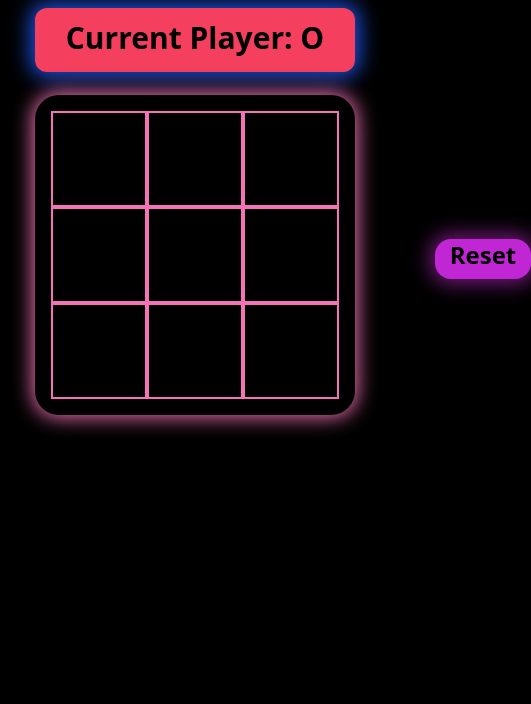
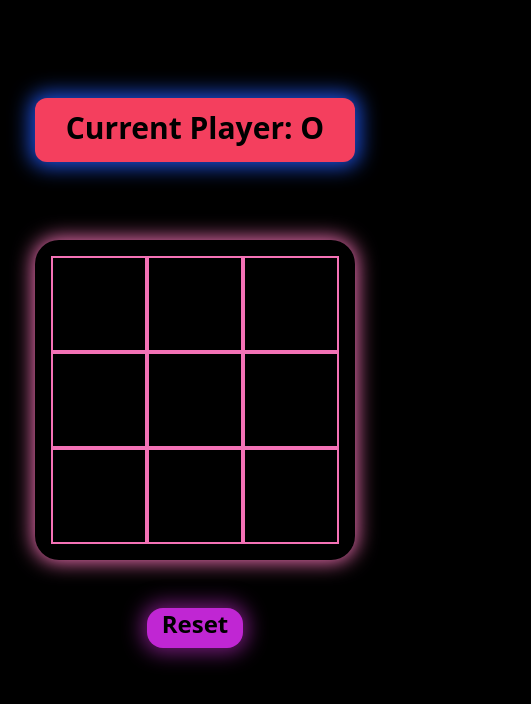
Before and after one commit to chaitanyaBytes/Tic-Tac-Toe, a React (Vite) app: page /Game in a window 390 px wide. Shown: the top 704 px of the page, 531 px wide, since content can reach past the window. Built offline with nearby package versions, Linux system fonts and the light colour scheme.

Commit message:
final touchups

```diff
--- a/src/components/Game.tsx
+++ b/src/components/Game.tsx
@@ -6,14 +6,14 @@ import { Reset } from "./Reset.tsx";
 export function Game() {
   return (
     <div className="flex flex-col items-center">
-      <div className="mt-[2%]">
+      <div className="mt-[25%] md:mt-[2%]">
         <Player></Player>
       </div>
-      <div className="my-[6%]">
+      <div className="my-[20%] md:my-[6%]">
         <Board></Board>
         <Reset></Reset>
       </div>
-      <div className="flex items-baseline gap-5 mb-[2%]">
+      <div className="mt-[12%] md:mt-[0%]">
         <WinnerCard></WinnerCard>
       </div>
     </div>
--- a/src/components/Landing.tsx
+++ b/src/components/Landing.tsx
@@ -5,7 +5,7 @@ export function Landing() {
 
   return (
     <>
-      <div className="absolute top-[40%] right-[40%]">
+      <div className="flex justify-center mt-[60%] md:mt-[20%]">
         <div className="flex justify-center place-items-center h-[5rem] w-[20rem] bg-black shadow-[0px_0px_20px_10px_rgba(0,0,0,0.1)] shadow-pink-700 rounded-3xl text-white">
           <div className="text-3xl font-bold cursor-pointer" onClick={() => navigate('/Game')}>TAP TO PLAY</div>
         </div>
--- a/src/components/Reset.tsx
+++ b/src/components/Reset.tsx
@@ -6,7 +6,7 @@ export function Reset() {
   return (
     <>
       <div
-        className="absolute mt-[-11rem] ml-[25rem] shadow-[0px_0px_20px_5px_rgba(0,0,0,0.1)] shadow-fuchsia-900 h-10 w-24 bg-fuchsia-600 rounded-2xl text-center text-2xl font-bold cursor-pointer"
+        className="absolute mt-[3rem] ml-[7rem] md:mt-[-11rem] md:ml-[25rem] shadow-[0px_0px_20px_5px_rgba(0,0,0,0.1)] shadow-fuchsia-900 h-10 w-24 bg-fuchsia-600 rounded-2xl text-center text-2xl font-bold cursor-pointer"
         onClick={resetGame}
       >
         Reset
```
